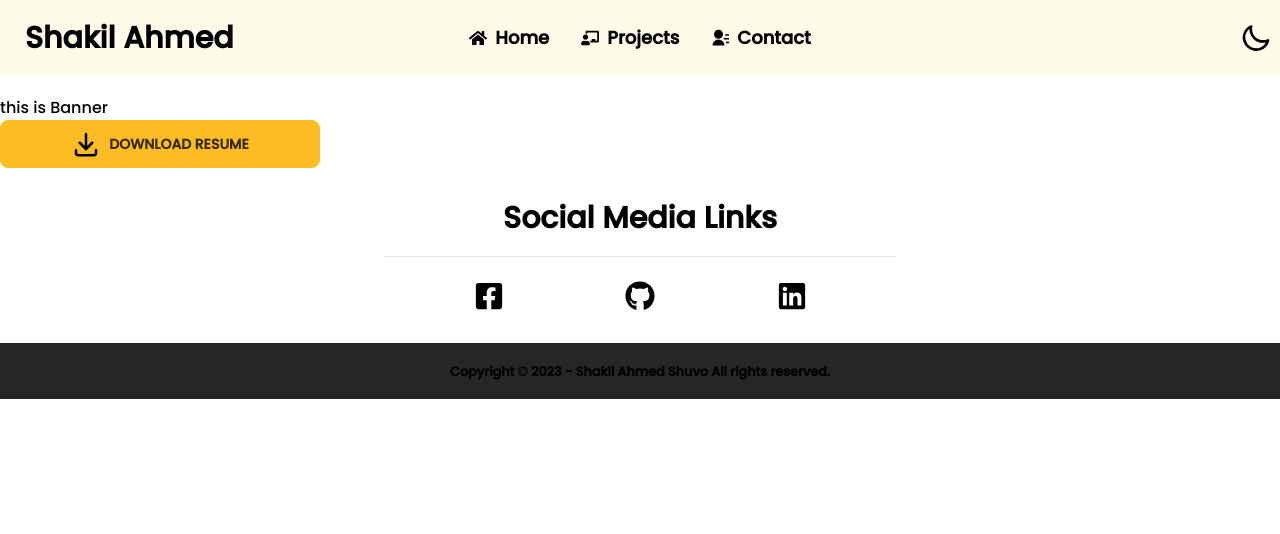
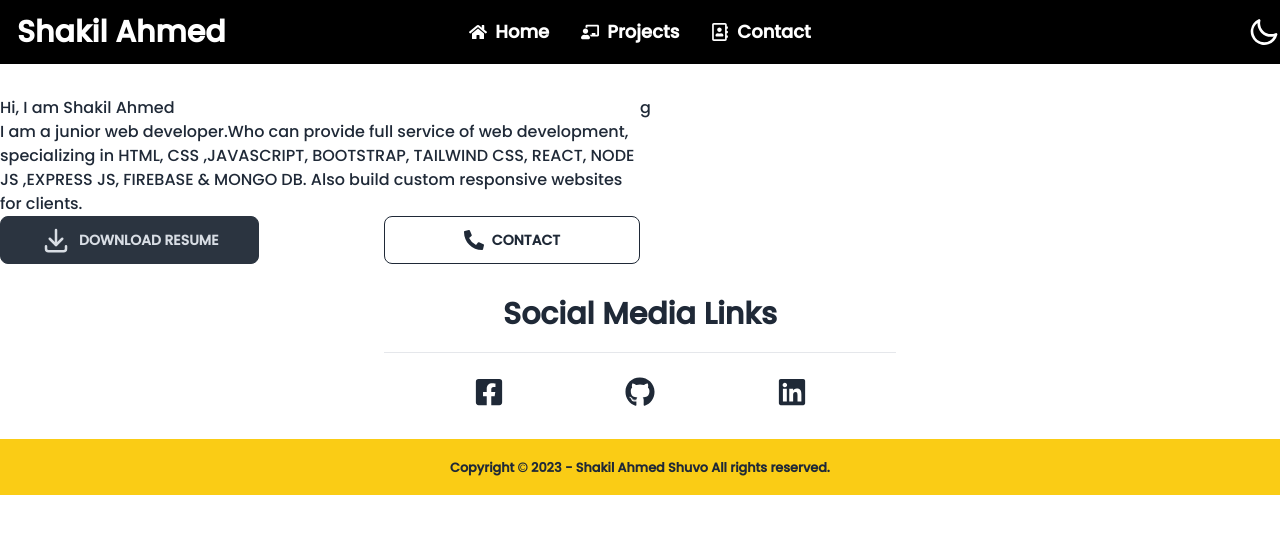
Before and after one commit to shakilahmedshuvo/shakil-ahmed-shuvo, a React (Vite) app: page / in a window 1280 px wide. Shown: the top 534 px of the page. Built offline with nearby package versions, Linux system fonts and the light colour scheme.

Commit message:
add banner text

```diff
--- a/src/Components/Home/Banner/Banner.jsx
+++ b/src/Components/Home/Banner/Banner.jsx
@@ -1,17 +1,66 @@
 import { TbDownload } from "react-icons/tb";
+import { FaPhoneAlt } from "react-icons/fa";
 
 const Banner = () => {
+
     return (
-        <div className="mt-24">
+        <div className="mt-24 max-w-7xl mx-auto">
+            <div className="grid lg:grid-cols-2">
+                <div>
+                    <div>
                         <h2>
-                this is Banner
+                            Hi, I am Shakil Ahmed
                         </h2>
+                        <p>
+                            I am a junior web developer.Who can provide full service of web development, specializing in HTML, CSS ,JAVASCRIPT, BOOTSTRAP, TAILWIND CSS, REACT, NODE JS ,EXPRESS JS, FIREBASE & MONGO DB. Also build custom responsive websites for clients.
+                        </p>
+                        <div
+                            className="flex justify-between">
                             <a
                                 href="../../../../public/Resume of  Shakil Hossain jr developer.pdf"
-                className="flex btn btn-warning lg:max-w-xs sm:max-w-full">
+                                className="flex btn btn-neutral lg:max-w-xs sm:max-w-full font-bold px-10">
                                 <TbDownload className="text-3xl font-bold" /> Download Resume
                             </a>
+                            {/* modal section start */}
+                            <div>
+                                <button
+                                    className="btn btn-outline btn-wide font-bold"
+                                    onClick={() => window.my_modal_1.showModal()}>
+                                    <FaPhoneAlt className="text-xl font-bold" /> Contact
+                                </button>
+                                <dialog
+                                    id="my_modal_1"
+                                    className="modal">
+                                    <form
+                                        method="dialog"
+                                        className="modal-box">
+                                        <h3
+                                            className="font-bold text-lg">
+                                            Hello!
+                                        </h3>
+                                        <p
+                                            className="py-4">
+                                            Press ESC key or click the button below to close
+                                        </p>
+                                        <div
+                                            className="modal-action">
+                                            <button
+                                                className="btn">
+                                                Close
+                                            </button>
                                         </div>
+                                    </form>
+                                </dialog>
+                            </div>
+                        </div>
+                        {/* modal section end */}
+                    </div>
+                </div>
+                <div>
+                    g
+                </div>
+            </div>
+        </div >
     );
 };
 
--- a/src/Components/Home/Footer/Footer.jsx
+++ b/src/Components/Home/Footer/Footer.jsx
@@ -3,9 +3,9 @@ import { Link } from "react-router-dom";
 
 const Footer = () => {
     return (
-        <div>
+        <div className="">
             <div
-                className="text-center text-white max-w-7xl mx-auto pt-8">
+                className="text-center max-w-7xl mx-auto pt-8">
                 <h2
                     className="text-3xl font-bold">
                     Social Media Links
@@ -36,7 +36,7 @@ const Footer = () => {
                 {/* Social Media Links section end */}
             </div>
             <div
-                className="text-center bg-neutral-800 text-white py-4 font-bold">
+                className="text-center bg-yellow-400 py-4 font-bold">
                 <small>
                     Copyright © 2023 - Shakil Ahmed Shuvo All rights reserved.
                 </small>
--- a/src/Components/Home/NavBar/NavBar.jsx
+++ b/src/Components/Home/NavBar/NavBar.jsx
@@ -1,6 +1,6 @@
 import { Link } from "react-router-dom";
-import { FaHome, FaChalkboardTeacher, FaListAlt } from "react-icons/fa";
-import { RiContactsFill } from "react-icons/ri";
+import { FaHome, FaChalkboardTeacher, FaRegAddressBook } from "react-icons/fa";
+import { HiOutlineMenuAlt3 } from "react-icons/hi";
 import { useEffect, useState } from "react";
 
 // nav item
@@ -20,7 +20,7 @@ const navBarItems =
         </li>
         <li className="text-lg">
             <Link to="instructor">
-                <RiContactsFill />Contact
+                <FaRegAddressBook />Contact
             </Link>
         </li>
         {/* conditional rendering */}
@@ -48,9 +48,9 @@ const NavBar = () => {
     }, [theme]);
     return (
         <div
-            className="font-bold fixed z-10 w-full bg-yellow-50">
+            className="font-bold fixed z-10 w-full bg-black">
             <div
-                className="navbar text-white max-w-7xl mx-auto">
+                className="navbar text-white max-w-7xl mx-auto p-0">
                 <div className="navbar-start ">
                     <Link
                         to='/'
@@ -102,7 +102,7 @@ const NavBar = () => {
                         <label
                             tabIndex={0}
                             className="btn btn-ghost lg:hidden">
-                            <FaListAlt className="text-3xl" />
+                            <HiOutlineMenuAlt3 className="text-3xl ms-3" />
                         </label>
                         <ul
                             tabIndex={0}
--- a/src/index.css
+++ b/src/index.css
@@ -5,5 +5,4 @@
 /* google font */
 * {
     font-family: 'Poppins', sans-serif;
-    color: black;
 }
```
Lines whose indentation alone changed are shown as unchanged.
